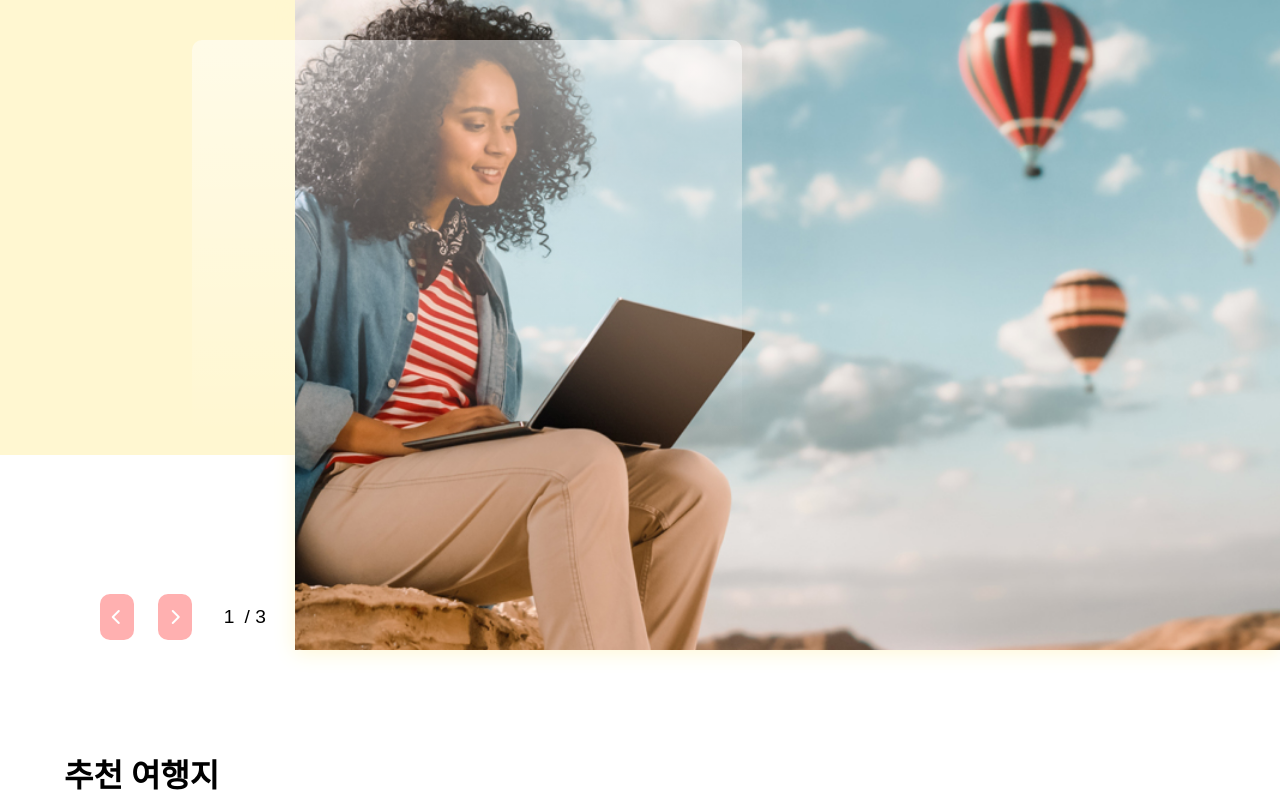
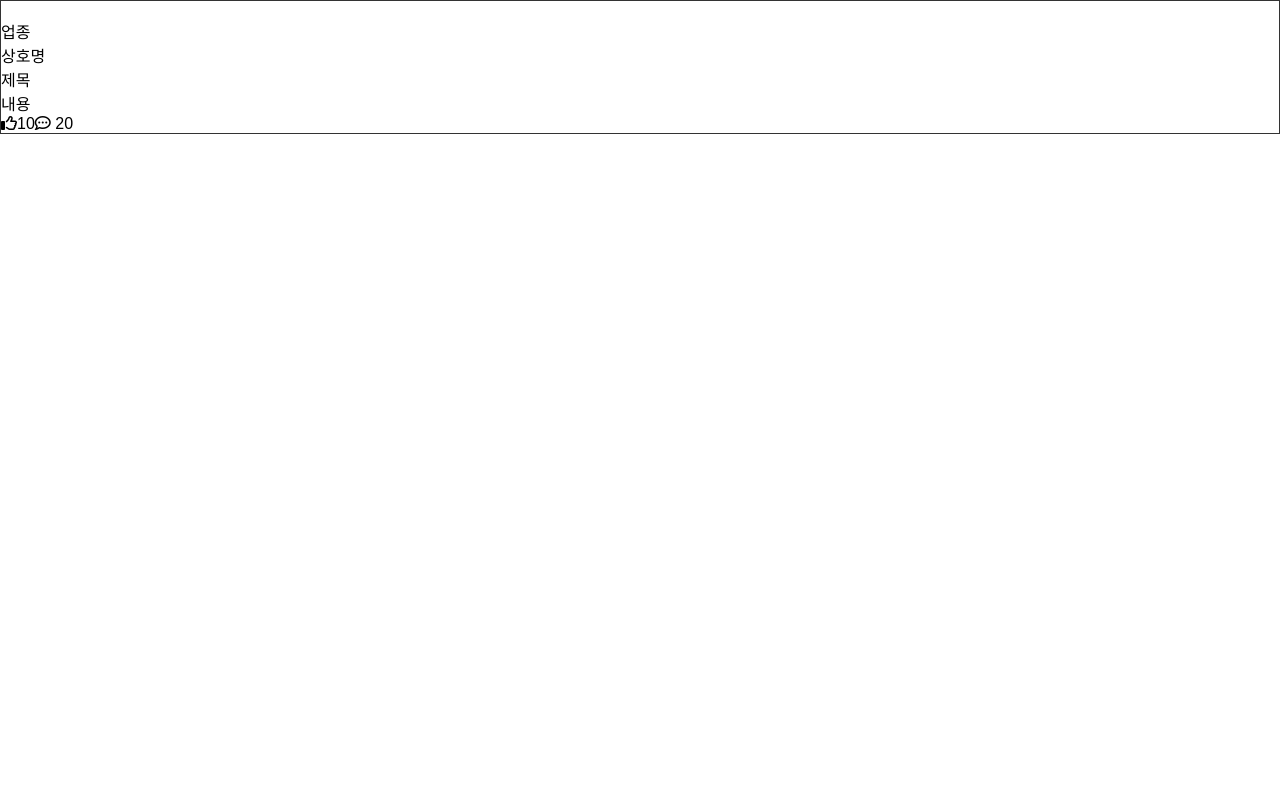
Before and after one commit to do3642/sharetravel-react, a React (Create React App) app: page / in a window 1280 px wide. Shown: the top 800 px of the page. Built offline with nearby package versions, Linux system fonts and the light colour scheme; a web font is replaced by a local one.

Commit message:
Add: TravelAds안에 컴포넌트박스분리 및 html세팅

```diff
--- a/src/App.js
+++ b/src/App.js
@@ -1,8 +1,9 @@
 // import logo from './logo.svg';
 import { Routes } from 'react-router-dom';
 import './App.css';
-import Visual from './components/Visual';
-import TravelInfo from './components/TravelInfo';
+import TravelAds from './components/TravelAds';
+// import Visual from './components/Visual';
+// import TravelInfo from './components/TravelInfo';
 
 function App() {
   return (
@@ -13,8 +14,10 @@ function App() {
 
 
      </Routes>
-     <Visual />
-     <TravelInfo/>
+     {/* <Visual /> */}
+     {/* <TravelInfo/> */}
+     <TravelAds/>
+
 
     </div>
   );
--- /dev/null
+++ b/src/components/TavelAdsBox.js
@@ -0,0 +1,18 @@
+import '../styles/TravelAdsBox.css'
+function TravelAdsBox(){
+  return(
+    <div className="Travel-Ads-Box">
+        <div><img src='' alt=''></img></div>
+        <p>업종</p>
+        <p>상호명</p>
+        <p>제목</p>
+        <p>내용</p>
+        <div>
+          <span><i className="fa-regular fa-thumbs-up"></i>10</span>
+          <span><i className="fa-regular fa-comment-dots"></i> 20</span>
+        </div>
+    </div>
+  )
+}
+
+export default TravelAdsBox;
--- /dev/null
+++ b/src/components/TravelAds.js
@@ -0,0 +1,11 @@
+import TravelAdsBox from "./TavelAdsBox";
+
+function TravelAds(){
+  return(
+    <section className="Travel-Ads">
+      <TravelAdsBox />
+    </section>
+  )
+}
+
+export default TravelAds;
--- /dev/null
+++ b/src/styles/TravelAdsBox.css
@@ -0,0 +1,6 @@
+@import url('common.css');
+
+
+.Travel-Ads-Box{
+  border: 1px solid #333;
+}
```
